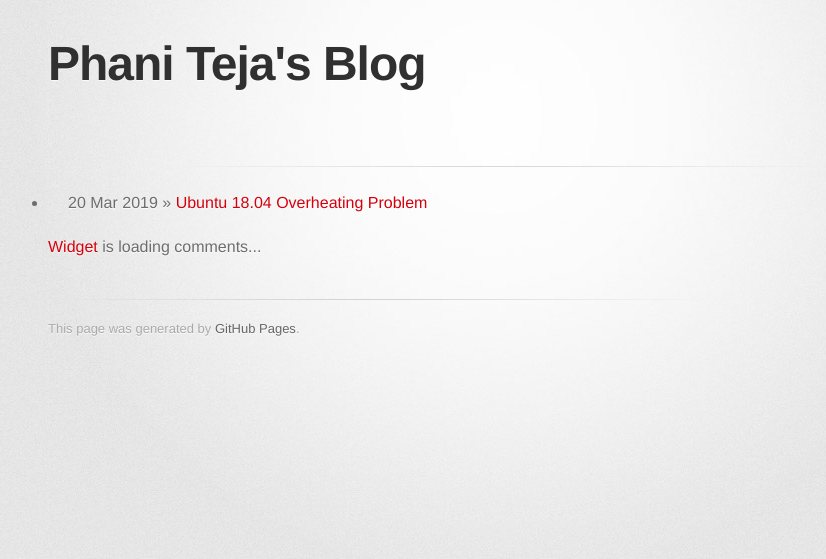
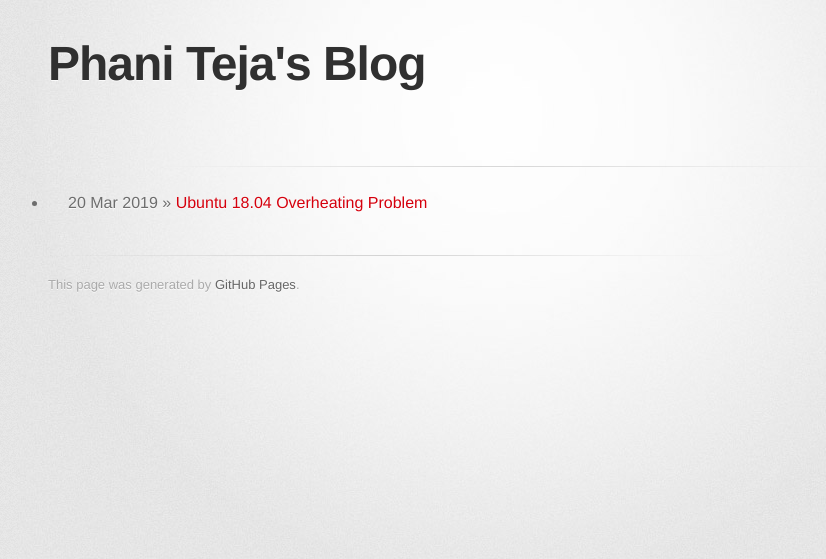
Before and after one commit to sphanit/sphanit.github.io, a Jekyll site: the page built from blog/index.html, in a window 1280 px wide. Shown: the top 559 px of the page, without its empty margins (142-968 px from the left). Built offline with Jekyll 4.4.1, drawn with Linux system fonts in a browser that asks for light colours; some web fonts are replaced; a style sheet for code colours, icons or effects is not loaded; the repository's description, which GitHub fills in, is left out.

Commit message:
Update index.html

```diff
--- a/blog/index.html
+++ b/blog/index.html
@@ -9,8 +9,3 @@
 	  {% endfor %}
 
 	</ul>
-<!-- begin wwww.htmlcommentbox.com -->
- <div id="HCB_comment_box"><a href="http://www.htmlcommentbox.com">Widget</a> is loading comments...</div>
- <link rel="stylesheet" type="text/css" href="https://www.htmlcommentbox.com/static/skins/bootstrap/twitter-bootstrap.css?v=0" />
- <script type="text/javascript" id="hcb"> /*<!--*/ if(!window.hcb_user){hcb_user={};} (function(){var s=document.createElement("script"), l=hcb_user.PAGE || (""+window.location).replace(/'/g,"%27"), h="https://www.htmlcommentbox.com";s.setAttribute("type","text/javascript");s.setAttribute("src", h+"/jread?page="+encodeURIComponent(l).replace("+","%2B")+"&opts=16862&num=10&ts=1553210471424");if (typeof s!="undefined") document.getElementsByTagName("head")[0].appendChild(s);})(); /*-->*/ </script>
-<!-- end www.htmlcommentbox.com -->
```
